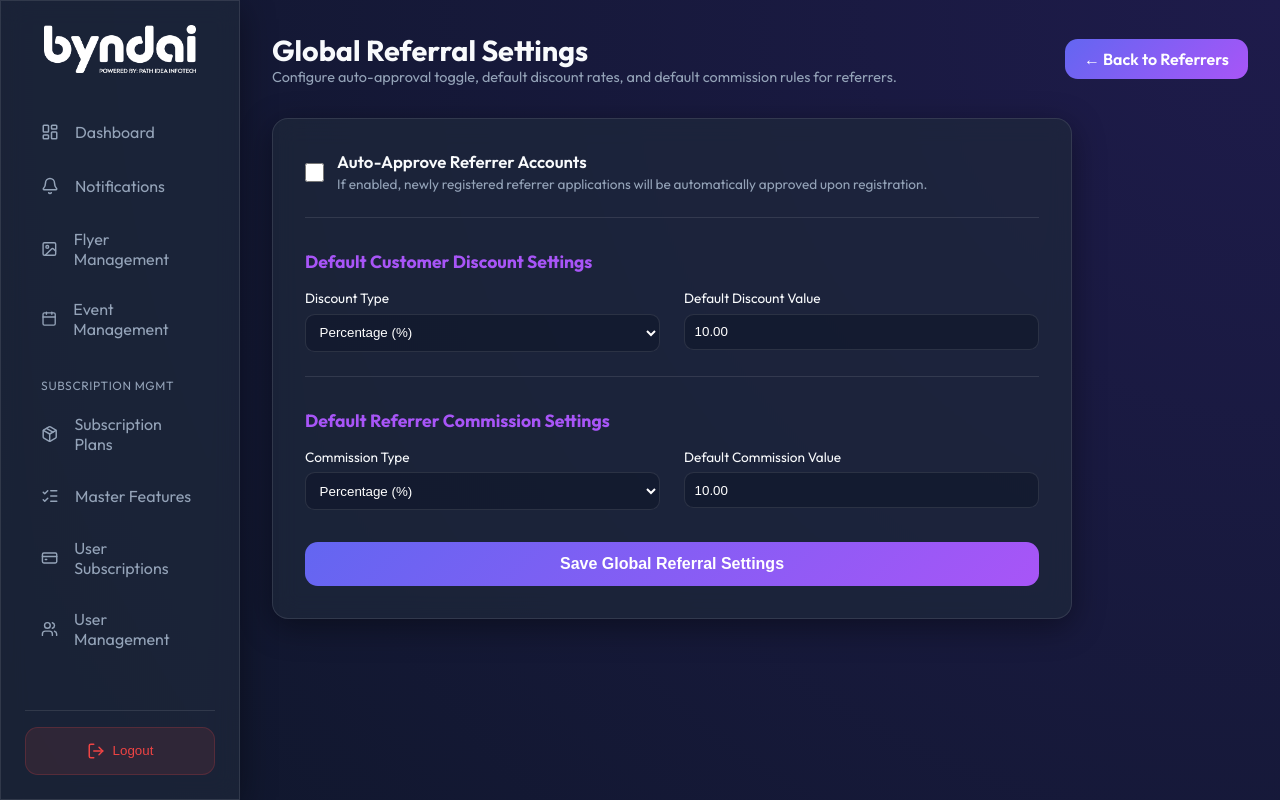
After one commit to tipsyCodr/byndai_server, a Laravel app: page /admin/referrers/settings in a window 1280 px wide. The commit adds this page. Run offline with Laravel 12, Linux system fonts and the light colour scheme; a user stored in the database is signed in; data comes from the database, SQL or seed files in the repository; parts of the project's set-up code (start-up, migrations or seed data) failed here and were passed over.

Commit message:
feat(referral): add global configuration and auto-approval settings
Introduce a management layer for referral program configurations, allowing administrators to control:
- Automatic approval of new referrer registrations.
- Default discount types (percentage/fixed) and values.
- Default commission types (percentage/fixed) and values.

This includes a new `ReferralSetting` model, dedicated backend management views, and updated registration logic in both web and API controllers to respect these global settings.

```diff
--- a/app/Http/Controllers/Backend/ReferrerManagementController.php
+++ b/app/Http/Controllers/Backend/ReferrerManagementController.php
@@ -212,4 +212,36 @@ class ReferrerManagementController extends Controller
 
         return back()->with('success', "Payout of ₹{$payout->amount} recorded successfully.");
     }
+
+    public function settings()
+    {
+        $settings = [
+            'auto_approve_referrers' => \App\Models\ReferralSetting::get('auto_approve_referrers', '0'),
+            'default_discount_type' => \App\Models\ReferralSetting::get('default_discount_type', 'percentage'),
+            'default_discount_value' => \App\Models\ReferralSetting::get('default_discount_value', '10.00'),
+            'default_commission_type' => \App\Models\ReferralSetting::get('default_commission_type', 'percentage'),
+            'default_commission_value' => \App\Models\ReferralSetting::get('default_commission_value', '10.00'),
+        ];
+
+        return view('backend.referrers.settings', compact('settings'));
+    }
+
+    public function updateGlobalSettings(Request $request)
+    {
+        $validated = $request->validate([
+            'auto_approve_referrers' => 'nullable|boolean',
+            'default_discount_type' => 'required|in:percentage,fixed',
+            'default_discount_value' => 'required|numeric|min:0',
+            'default_commission_type' => 'required|in:percentage,fixed',
+            'default_commission_value' => 'required|numeric|min:0',
+        ]);
+
+        \App\Models\ReferralSetting::set('auto_approve_referrers', $request->boolean('auto_approve_referrers') ? '1' : '0');
+        \App\Models\ReferralSetting::set('default_discount_type', $validated['default_discount_type']);
+        \App\Models\ReferralSetting::set('default_discount_value', $validated['default_discount_value']);
+        \App\Models\ReferralSetting::set('default_commission_type', $validated['default_commission_type']);
+        \App\Models\ReferralSetting::set('default_commission_value', $validated['default_commission_value']);
+
+        return back()->with('success', 'Global Referral settings updated successfully.');
+    }
 }
--- /dev/null
+++ b/app/Models/ReferralSetting.php
@@ -0,0 +1,34 @@
+<?php
+
+namespace App\Models;
+
+use Illuminate\Database\Eloquent\Factories\HasFactory;
+use Illuminate\Database\Eloquent\Model;
+
+class ReferralSetting extends Model
+{
+    use HasFactory;
+
+    protected $fillable = [
+        'key',
+        'value',
+    ];
+
+    public static function get(string $key, $default = null): ?string
+    {
+        try {
+            $setting = static::where('key', $key)->first();
+            return $setting ? $setting->value : (string) $default;
+        } catch (\Exception $e) {
+            return (string) $default;
+        }
+    }
+
+    public static function set(string $key, $value): static
+    {
+        return static::updateOrCreate(
+            ['key' => $key],
+            ['value' => (string) $value]
+        );
+    }
+}
--- a/app/Services/ReferralService.php
+++ b/app/Services/ReferralService.php
@@ -43,13 +43,18 @@ class ReferralService
             return $referrer->coupon;
         }
 
+        $discountType = \App\Models\ReferralSetting::get('default_discount_type', 'percentage');
+        $discountValue = (float) \App\Models\ReferralSetting::get('default_discount_value', 10.00);
+        $commissionType = \App\Models\ReferralSetting::get('default_commission_type', 'percentage');
+        $commissionValue = (float) \App\Models\ReferralSetting::get('default_commission_value', 10.00);
+
         return ReferralCoupon::create([
             'referrer_id' => $referrer->id,
             'code' => $this->generateUniqueCode($referrer->full_name),
-            'discount_type' => 'percentage',
-            'discount_value' => 10.00,
-            'commission_type' => 'percentage',
-            'commission_value' => 10.00,
+            'discount_type' => $discountType,
+            'discount_value' => $discountValue,
+            'commission_type' => $commissionType,
+            'commission_value' => $commissionValue,
             'is_active' => true,
         ]);
     }
--- a/resources/views/backend/referrers/index.blade.php
+++ b/resources/views/backend/referrers/index.blade.php
@@ -15,6 +15,9 @@
         </a>
         <a href="{{ route('admin.referrers.reports') }}" class="gradient-btn" style="text-decoration: none; display: inline-flex; align-items: center; gap: 0.4rem; background: linear-gradient(135deg, #f59e0b, #d97706);">
             <i data-lucide="bar-chart-2"></i> Reports
+        </a>
+        <a href="{{ route('admin.referrers.settings') }}" class="gradient-btn" style="text-decoration: none; display: inline-flex; align-items: center; gap: 0.4rem; background: linear-gradient(135deg, #8b5cf6, #6d28d9);">
+            <i data-lucide="settings"></i> Global Settings
         </a>
     </div>
 </div>
--- /dev/null
+++ b/resources/views/backend/referrers/settings.blade.php
@@ -0,0 +1,72 @@
+@extends('backend.layouts.app')
+
+@section('content')
+<div style="display: flex; justify-content: space-between; align-items: center; margin-bottom: 2rem;">
+    <div>
+        <h1 style="font-size: 1.8rem; font-weight: 700;">Global Referral Settings</h1>
+        <p style="color: var(--text-secondary); font-size: 0.9rem;">Configure auto-approval toggle, default discount rates, and default commission rules for referrers.</p>
+    </div>
+    <a href="{{ route('admin.referrers.index') }}" class="gradient-btn" style="text-decoration: none;">&larr; Back to Referrers</a>
+</div>
+
+@if(session('success'))
+    <div style="background: rgba(16, 185, 129, 0.15); border: 1px solid rgba(16, 185, 129, 0.3); color: #6ee7b7; padding: 0.75rem 1rem; border-radius: 0.8rem; margin-bottom: 1.5rem;">
+        {{ session('success') }}
+    </div>
+@endif
+
+<div class="premium-glass" style="max-width: 800px; border-radius: 1rem; padding: 2rem;">
+    <form action="{{ route('admin.referrers.update-settings') }}" method="POST">
+        @csrf
+
+        <!-- Auto Approve Toggle -->
+        <div style="margin-bottom: 2rem; border-bottom: 1px solid var(--glass-border); padding-bottom: 1.5rem;">
+            <label style="display: flex; align-items: center; gap: 0.8rem; font-weight: 600; cursor: pointer;">
+                <input type="checkbox" name="auto_approve_referrers" value="1" {{ ($settings['auto_approve_referrers'] ?? '0') === '1' ? 'checked' : '' }} style="width: 1.2rem; height: 1.2rem; accent-color: #a855f7;">
+                <div>
+                    <span style="font-size: 1.05rem;">Auto-Approve Referrer Accounts</span>
+                    <p style="color: var(--text-secondary); font-size: 0.85rem; font-weight: normal; margin-top: 0.2rem;">If enabled, newly registered referrer applications will be automatically approved upon registration.</p>
+                </div>
+            </label>
+        </div>
+
+        <!-- Default Discount Configuration -->
+        <div style="margin-bottom: 2rem; border-bottom: 1px solid var(--glass-border); padding-bottom: 1.5rem;">
+            <h3 style="margin-bottom: 1rem; font-size: 1.1rem; color: #a855f7;">Default Customer Discount Settings</h3>
+            <div style="display: grid; grid-template-columns: 1fr 1fr; gap: 1.5rem;">
+                <div>
+                    <label style="display: block; margin-bottom: 0.4rem; font-size: 0.85rem;">Discount Type</label>
+                    <select name="default_discount_type" style="width: 100%; background: rgba(15, 23, 42, 0.6); border: 1px solid var(--glass-border); border-radius: 0.6rem; padding: 0.6rem; color: white;">
+                        <option value="percentage" {{ ($settings['default_discount_type'] ?? 'percentage') === 'percentage' ? 'selected' : '' }}>Percentage (%)</option>
+                        <option value="fixed" {{ ($settings['default_discount_type'] ?? '') === 'fixed' ? 'selected' : '' }}>Fixed Amount (INR)</option>
+                    </select>
+                </div>
+                <div>
+                    <label style="display: block; margin-bottom: 0.4rem; font-size: 0.85rem;">Default Discount Value</label>
+                    <input type="number" step="0.01" name="default_discount_value" value="{{ old('default_discount_value', $settings['default_discount_value'] ?? '10.00') }}" required style="width: 100%; background: rgba(15, 23, 42, 0.6); border: 1px solid var(--glass-border); border-radius: 0.6rem; padding: 0.6rem; color: white;">
+                </div>
+            </div>
+        </div>
+
+        <!-- Default Commission Configuration -->
+        <div style="margin-bottom: 2rem;">
+            <h3 style="margin-bottom: 1rem; font-size: 1.1rem; color: #a855f7;">Default Referrer Commission Settings</h3>
+            <div style="display: grid; grid-template-columns: 1fr 1fr; gap: 1.5rem;">
+                <div>
+                    <label style="display: block; margin-bottom: 0.4rem; font-size: 0.85rem;">Commission Type</label>
+                    <select name="default_commission_type" style="width: 100%; background: rgba(15, 23, 42, 0.6); border: 1px solid var(--glass-border); border-radius: 0.6rem; padding: 0.6rem; color: white;">
+                        <option value="percentage" {{ ($settings['default_commission_type'] ?? 'percentage') === 'percentage' ? 'selected' : '' }}>Percentage (%)</option>
+                        <option value="fixed" {{ ($settings['default_commission_type'] ?? '') === 'fixed' ? 'selected' : '' }}>Fixed Amount (INR)</option>
+                    </select>
+                </div>
+                <div>
+                    <label style="display: block; margin-bottom: 0.4rem; font-size: 0.85rem;">Default Commission Value</label>
+                    <input type="number" step="0.01" name="default_commission_value" value="{{ old('default_commission_value', $settings['default_commission_value'] ?? '10.00') }}" required style="width: 100%; background: rgba(15, 23, 42, 0.6); border: 1px solid var(--glass-border); border-radius: 0.6rem; padding: 0.6rem; color: white;">
+                </div>
+            </div>
+        </div>
+
+        <button type="submit" class="gradient-btn" style="width: 100%; padding: 0.8rem; font-size: 1rem;">Save Global Referral Settings</button>
+    </form>
+</div>
+@endsection
--- a/routes/web.php
+++ b/routes/web.php
@@ -71,7 +71,8 @@ Route::middleware(['auth'])->group(function () {
         Route::get('/payouts', [\App\Http\Controllers\Backend\ReferrerManagementController::class, 'payouts'])->name('payouts');
         Route::post('/payouts', [\App\Http\Controllers\Backend\ReferrerManagementController::class, 'storePayout'])->name('store-payout');
         Route::get('/reports', [\App\Http\Controllers\Backend\ReferralReportController::class, 'index'])->name('reports');
-        Route::get('/reports/export', [\App\Http\Controllers\Backend\ReferralReportController::class, 'exportReport'])->name('export-report');
+        Route::get('/settings', [\App\Http\Controllers\Backend\ReferrerManagementController::class, 'settings'])->name('settings');
+        Route::post('/settings', [\App\Http\Controllers\Backend\ReferrerManagementController::class, 'updateGlobalSettings'])->name('update-settings');
         Route::get('/{referrer}', [\App\Http\Controllers\Backend\ReferrerManagementController::class, 'show'])->name('show');
         Route::post('/{referrer}/status', [\App\Http\Controllers\Backend\ReferrerManagementController::class, 'updateStatus'])->name('update-status');
         Route::post('/{referrer}/toggle-active', [\App\Http\Controllers\Backend\ReferrerManagementController::class, 'toggleActive'])->name('toggle-active');
```
Also changed, not shown: app/Http/Controllers/Referrer/ReferrerAuthController.php (+10 -3 lines), app/Http/Controllers/api/site/ReferrerApiController.php (+9 -2 lines), tests/Feature/ReferralCouponApiTest.php (+27 -0 lines), database/migrations/2026_07_28_000007_create_referral_settings_table.php (added).
